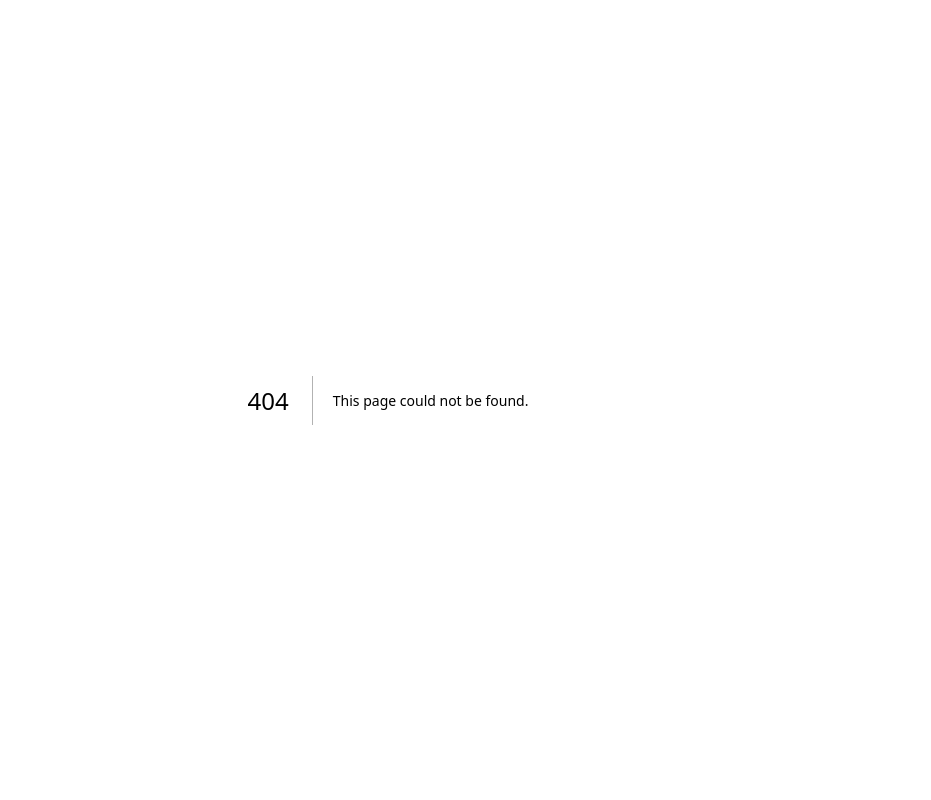
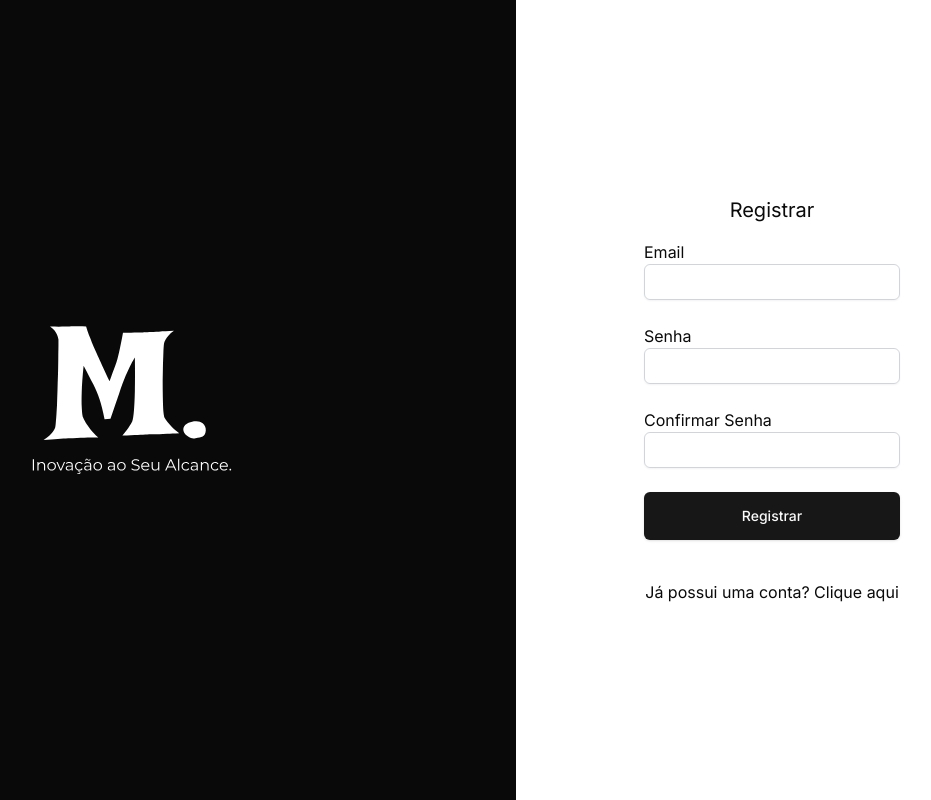
Before and after one commit to garibaldii/front-mind-nerdapp, a Next.js app: page /signUp in a window 1280 px wide. Before the commit this address had no page. Shown: the whole page, without its empty margins (252-1183 px from the left). Built offline with nearby package versions, Linux system fonts and the light colour scheme; no server answers.

Commit message:
✨feat: implement Login and SignUp pages with authentication forms and routing

```diff
--- /dev/null
+++ b/src/app/login/page.tsx
@@ -0,0 +1,26 @@
+'use client'
+
+import { AuthScreen } from "@/components/organisms/AuthScreen";
+import { login } from "@/service/UserService";
+import { useRouter } from "next/navigation";
+
+function LoginPage() {
+    const router = useRouter();
+
+    const handleLogin = async (email: string, password: string) => {
+        const result = await login(email, password);
+        router.push("/pages/home");
+        console.log(result)
+    };
+
+    return (
+        <AuthScreen
+            type="login"
+            onSubmit={handleLogin}
+            title="Conectar"
+            link={<a href="/signUp">Novo usuário? Clique aqui</a>}
+        />
+    );
+}
+
+export default LoginPage;
--- a/src/app/page.tsx
+++ b/src/app/page.tsx
@@ -1,7 +1,8 @@
-import { LoginForm } from "@/components/organisms/LoginForm";
+
+import SignUpPage from "./signUp/page";
 
 export default function Home() {
   return (
-    <LoginForm/>
+    <SignUpPage  />
     )
 }
--- /dev/null
+++ b/src/app/signUp/page.tsx
@@ -0,0 +1,26 @@
+'use client'
+
+import { AuthScreen } from "@/components/organisms/AuthScreen";
+import { singUp } from "@/service/UserService";
+import { useRouter } from "next/navigation";
+
+function SignUpPage() {
+    const router = useRouter();
+
+
+    const handleRegister = async (email: string, password: string) => {
+        await singUp(email, password)
+        router.push("/pages/home");
+    };
+
+    return (
+        <AuthScreen
+            type="register"
+            onSubmit={handleRegister}
+            title="Registrar"
+            link={<a href="/login">Já possui uma conta? Clique aqui</a>}
+        />
+    );
+}
+
+export default SignUpPage
--- /dev/null
+++ b/src/components/organisms/AuthForm.tsx
@@ -0,0 +1,99 @@
+"use client";
+
+import { useState } from "react";
+import { Label } from "@radix-ui/react-label";
+import { Input } from "../ui/input";
+import { Button } from "../ui/button";
+import LoadingIcon from "../../../public/LoadingIcon";
+
+interface AuthFormProps {
+  type: "login" | "register";
+  onSubmit: (email: string, password: string) => Promise<void>;
+}
+
+export const AuthForm = ({ type, onSubmit }: AuthFormProps) => {
+  const [email, setEmail] = useState("");
+  const [password, setPassword] = useState("");
+  const [confirmPassword, setConfirmPassword] = useState("");
+
+  const [loading, setLoading] = useState(false);
+  const [error, setError] = useState("");
+
+  const handleSubmit = async (e: React.FormEvent) => {
+    e.preventDefault();
+
+    if (type === "register" && password !== confirmPassword) {
+      setError("As senhas não coincidem");
+      return;
+    }
+
+    setLoading(true);
+    try {
+      await onSubmit(email, password);
+    } catch (err: any) {
+      setError(err.response?.data?.message || "Erro inesperado");
+    } finally {
+      setLoading(false);
+    }
+  };
+
+  return (
+    <form
+      onSubmit={handleSubmit}
+      className="bg-custom-lds-blur w-2/4 rounded-lg space-y-6 min-h-[0px] flex flex-col justify-center"
+    >
+      <div className="flex flex-col">
+        <Label htmlFor="email">Email</Label>
+        <Input
+          type="email"
+          id="email"
+          value={email}
+          onChange={(e) => {
+            setEmail(e.target.value);
+            setError("");
+          }}
+          required
+          className={error ? "border-red-500" : ""}
+        />
+      </div>
+
+      <div className="flex flex-col">
+        <Label htmlFor="password">Senha</Label>
+        <Input
+          type="password"
+          id="password"
+          value={password}
+          onChange={(e) => {
+            setPassword(e.target.value);
+            setError("");
+          }}
+          required
+          className={error ? "border-red-500" : ""}
+        />
+      </div>
+
+      {type === "register" && (
+        <div className="flex flex-col">
+          <Label htmlFor="confirmPassword">Confirmar Senha</Label>
+          <Input
+            type="password"
+            id="confirmPassword"
+            value={confirmPassword}
+            onChange={(e) => {
+              setConfirmPassword(e.target.value);
+              setError("");
+            }}
+            required
+            className={error ? "border-red-500" : ""}
+          />
+        </div>
+      )}
+
+      <Button type="submit" disabled={loading} className="w-full p-6">
+        {loading ? <LoadingIcon /> : type === "login" ? "Entrar" : "Registrar"}
+      </Button>
+
+      <p className="text-red-700">{error}</p>
+    </form>
+  );
+};
--- /dev/null
+++ b/src/components/organisms/AuthScreen.tsx
@@ -0,0 +1,29 @@
+'use client';
+
+import { AuthForm } from "@/components/organisms/AuthForm";
+import FullLogo from "../../../public/FullLogo";
+
+interface AuthScreenProps {
+  type: "login" | "register";
+  onSubmit: (email: string, password: string) => Promise<void>;
+  title: string;
+  link?: React.ReactNode;
+}
+
+export const AuthScreen = ({ type, onSubmit, title, link }: AuthScreenProps) => {
+  return (
+    <div className="flex items-center justify-center min-h-screen w-full relative">
+      <div className="flex justify-center items-center w-3/4 bg-[#090909] min-h-screen">
+        <FullLogo />
+      </div>
+
+      <div className="flex flex-col justify-center items-center w-1/2">
+        <h2 className="text-center text-xl mb-4">{title}</h2>
+
+        <AuthForm type={type} onSubmit={onSubmit} />
+
+        {link && <div className="mt-4">{link}</div>}
+      </div>
+    </div>
+  );
+};
```
